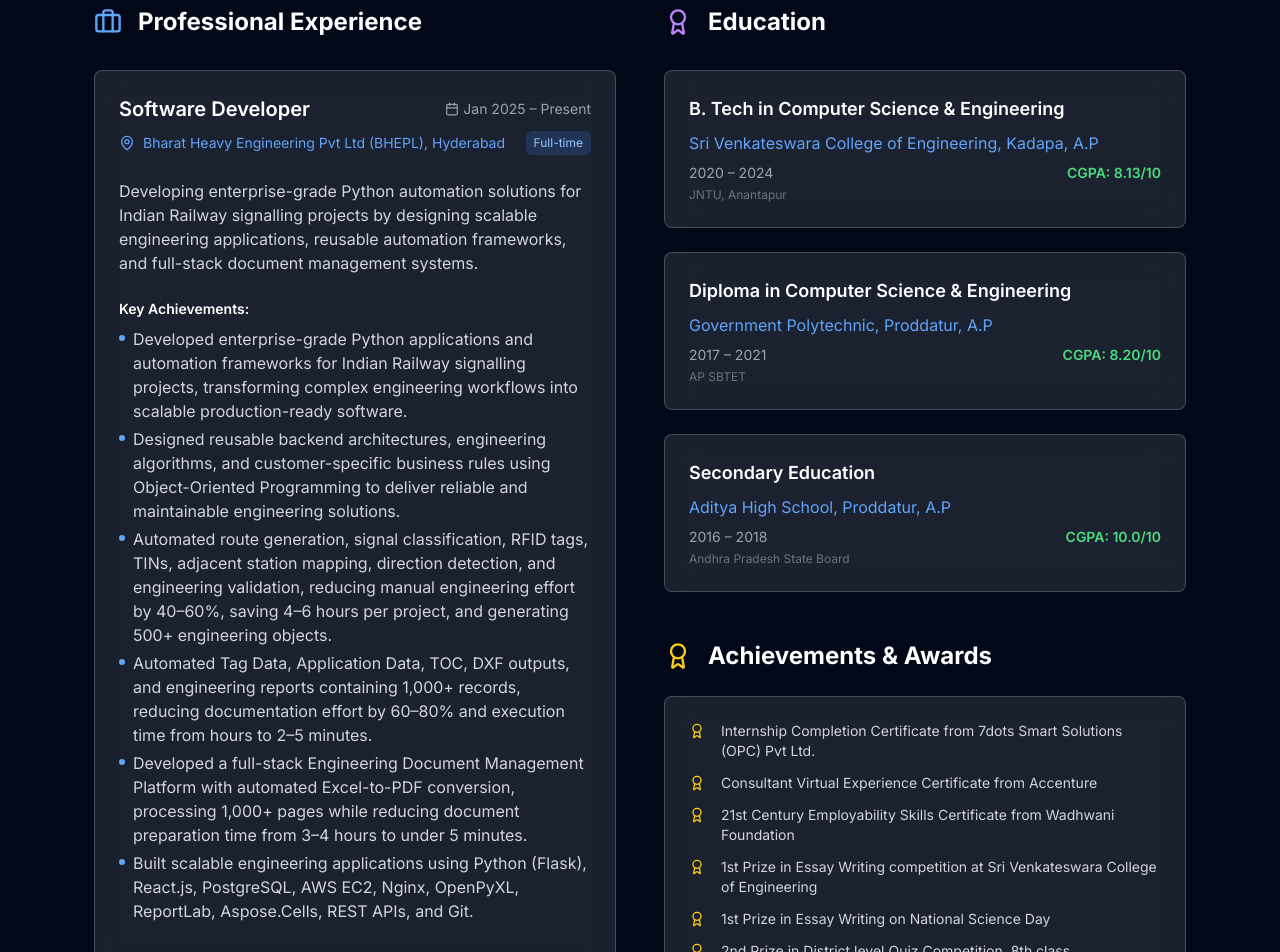
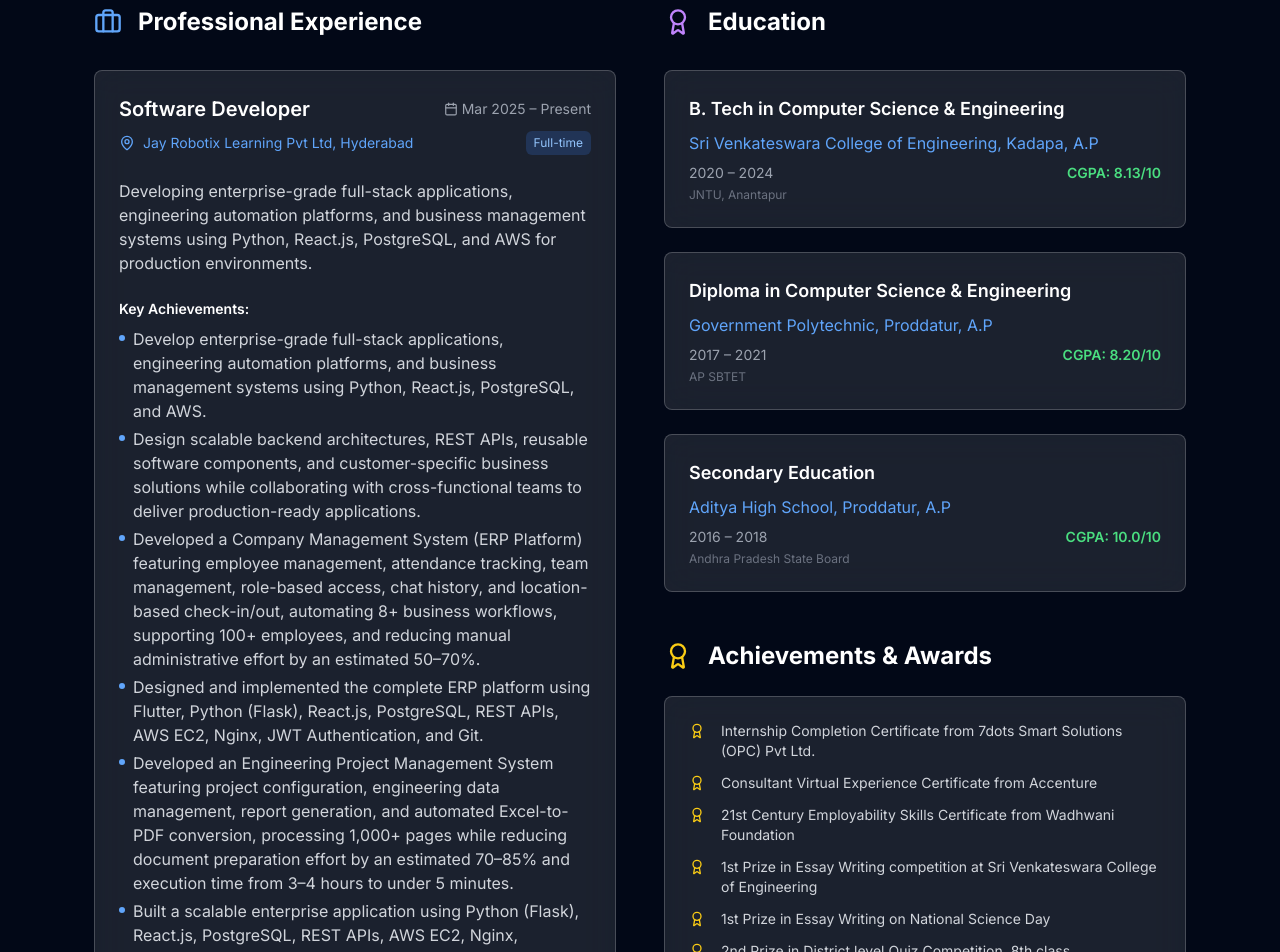
Before and after one commit to RangaSreeVijay768/portfolio_live, a React (Vite) app: page / in a window 1280 px wide. Shown: the part 5840-6792 px from the top of the page. Built offline with nearby package versions, Linux system fonts and the light colour scheme.

Commit message:
Revise experience details for current role
Updated job experiences and achievements for the current role, reflecting a new company and responsibilities.

```diff
--- a/src/components/Experience.tsx
+++ b/src/components/Experience.tsx
@@ -6,29 +6,29 @@ const Experience = () => {
     {
       id: 1,
       title: "Software Developer",
-      company: "Bharat Heavy Engineering Pvt Ltd (BHEPL), Hyderabad",
-      period: "Jan 2025 – Present",
+      company: "Jay Robotix Learning Pvt Ltd, Hyderabad",
+      period: "Mar 2025 – Present",
       type: "Full-time",
       description:
-        "Developing enterprise-grade Python automation solutions for Indian Railway signalling projects by designing scalable engineering applications, reusable automation frameworks, and full-stack document management systems.",
+        "Developing enterprise-grade full-stack applications, engineering automation platforms, and business management systems using Python, React.js, PostgreSQL, and AWS for production environments.",
       achievements: [
-        "Developed enterprise-grade Python applications and automation frameworks for Indian Railway signalling projects, transforming complex engineering workflows into scalable production-ready software.",
-        "Designed reusable backend architectures, engineering algorithms, and customer-specific business rules using Object-Oriented Programming to deliver reliable and maintainable engineering solutions.",
-        "Automated route generation, signal classification, RFID tags, TINs, adjacent station mapping, direction detection, and engineering validation, reducing manual engineering effort by 40–60%, saving 4–6 hours per project, and generating 500+ engineering objects.",
-        "Automated Tag Data, Application Data, TOC, DXF outputs, and engineering reports containing 1,000+ records, reducing documentation effort by 60–80% and execution time from hours to 2–5 minutes.",
-        "Developed a full-stack Engineering Document Management Platform with automated Excel-to-PDF conversion, processing 1,000+ pages while reducing document preparation time from 3–4 hours to under 5 minutes.",
-        "Built scalable engineering applications using Python (Flask), React.js, PostgreSQL, AWS EC2, Nginx, OpenPyXL, ReportLab, Aspose.Cells, REST APIs, and Git."
+        "Develop enterprise-grade full-stack applications, engineering automation platforms, and business management systems using Python, React.js, PostgreSQL, and AWS.",
+        "Design scalable backend architectures, REST APIs, reusable software components, and customer-specific business solutions while collaborating with cross-functional teams to deliver production-ready applications.",
+        "Developed a Company Management System (ERP Platform) featuring employee management, attendance tracking, team management, role-based access, chat history, and location-based check-in/out, automating 8+ business workflows, supporting 100+ employees, and reducing manual administrative effort by an estimated 50–70%.",
+        "Designed and implemented the complete ERP platform using Flutter, Python (Flask), React.js, PostgreSQL, REST APIs, AWS EC2, Nginx, JWT Authentication, and Git.",
+        "Developed an Engineering Project Management System featuring project configuration, engineering data management, report generation, and automated Excel-to-PDF conversion, processing 1,000+ pages while reducing document preparation effort by an estimated 70–85% and execution time from 3–4 hours to under 5 minutes.",
+        "Built a scalable enterprise application using Python (Flask), React.js, PostgreSQL, REST APIs, AWS EC2, Nginx, OpenPyXL, ReportLab, Aspose.Cells, and Git with reusable backend architecture and automated document generation workflows."
       ],
       tech: [
         "Python",
         "Flask",
         "React.js",
+        "Flutter",
         "PostgreSQL",
+        "REST APIs",
         "AWS EC2",
-        "OpenPyXL",
-        "ReportLab",
-        "Aspose.Cells",
-        "REST APIs",
+        "Nginx",
+        "JWT",
         "Git"
       ]
     },
@@ -58,7 +58,7 @@ const Experience = () => {
       id: 3,
       title: "Full Stack Developer Intern",
       company: "7dots Smart Solutions (OPC) Pvt Ltd, Hyderabad",
-      period: "May 2023 – Dec 2023",
+      period: "May 2023 – Mar 2023",
       type: "Internship",
       description:
         "Contributed to the development of business web applications by implementing responsive interfaces, backend APIs, and secure authentication modules.",
```
